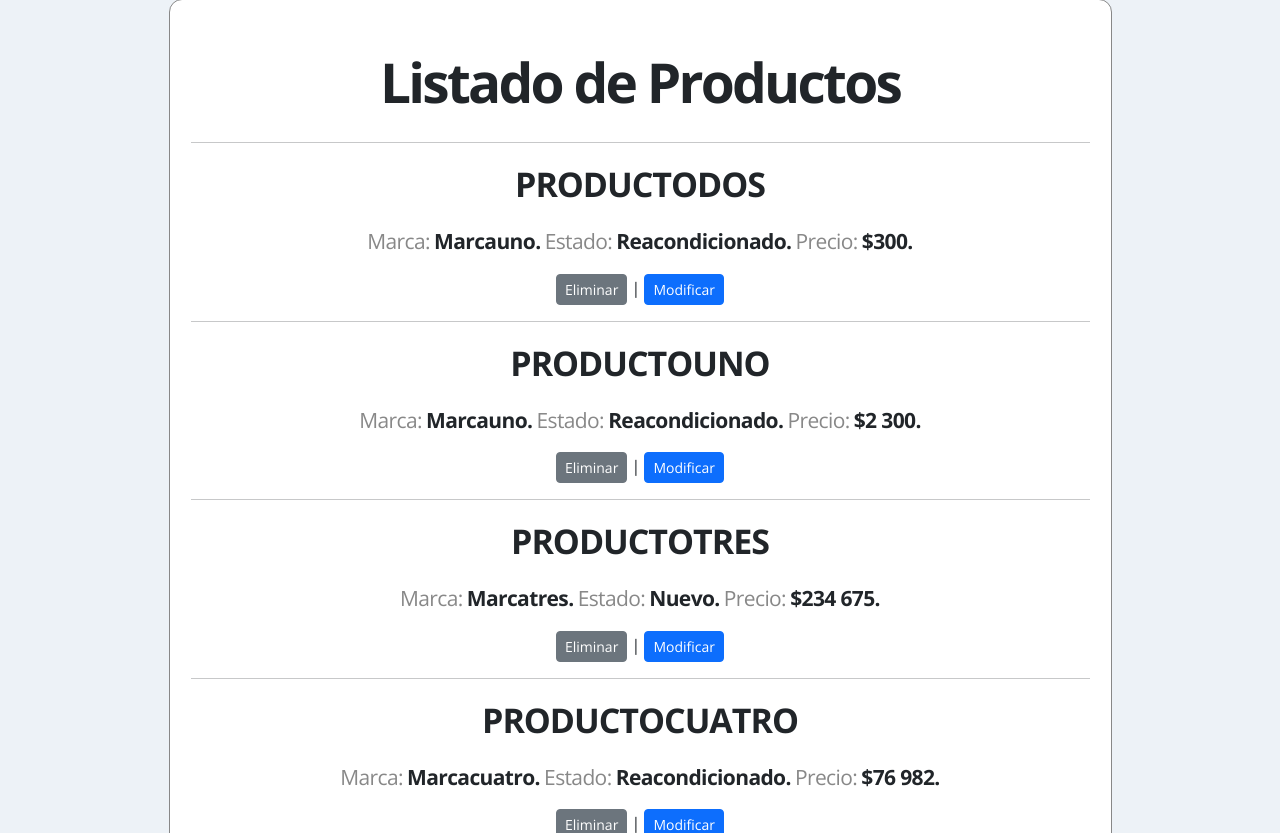
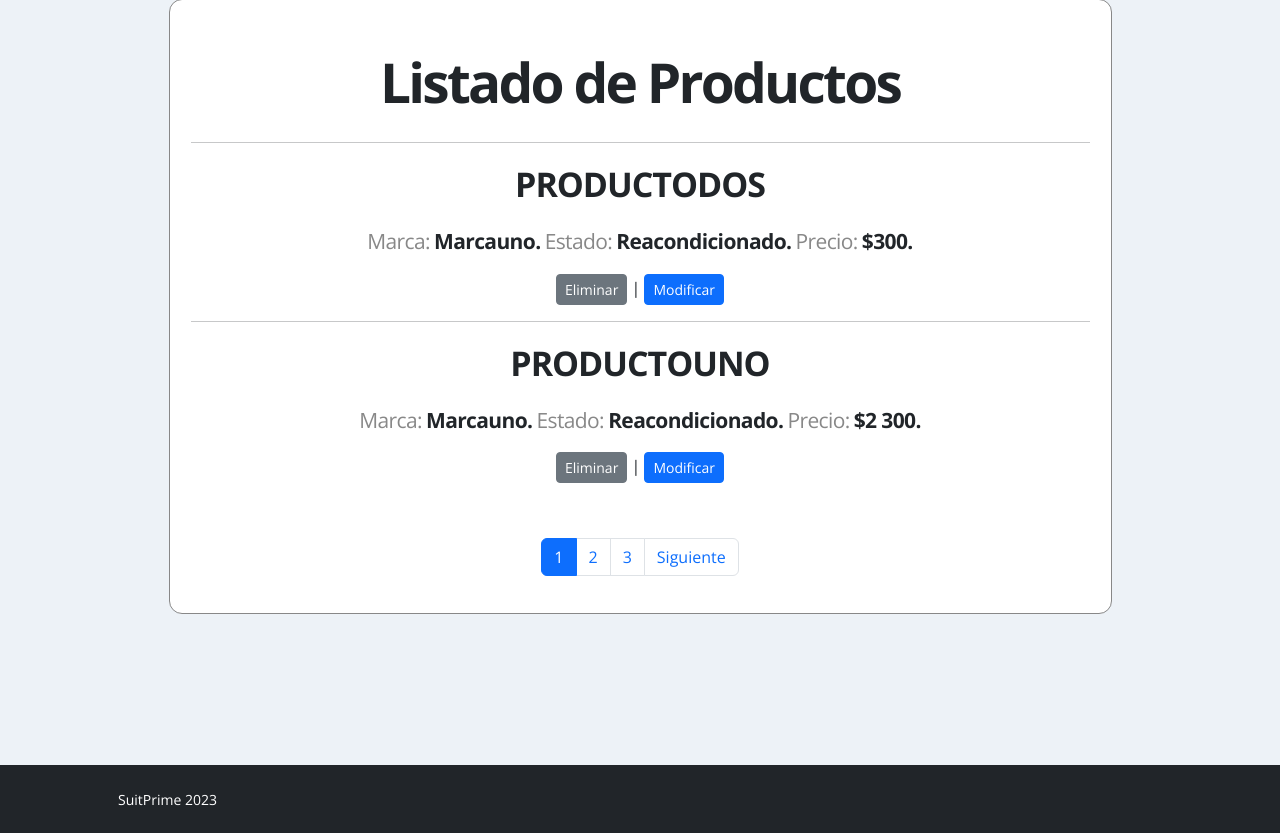
Before and after one commit to enriquefuenzalida/primesuit_newbegin, a Django app: page /Listar-producto/ in a window 1280 px wide. Shown: the part 91-924 px from the top of the page. Run offline with Django 4.2, Linux system fonts and the light colour scheme; data comes from the database, SQL or seed files in the repository; both versions use the stored data as it was after the commit; some libraries are stand-ins or nearby versions.

Commit message:
paginador commit

```diff
--- a/app/templates/app/home.html
+++ b/app/templates/app/home.html
@@ -25,7 +25,7 @@
                         <div class="col-lg-8 col-xl-7 col-xxl-6">
                             <div class="my-5 text-center text-xl-start">
                                 <h1 id="portadaTitulo">SuitPrime</h1>
-                                <p class="portadaTituloDesc" >Expertos en limpieza de cristales</p>
+                                <p class="portadaTituloDesc" >Expertos en cristales</p>
                                 <p class="portadaTituloDesc" ><a id="portadaTituloPlanes"  href="galeria">Ver planes</a></p>
                             </div>
                         </div>
--- /dev/null
+++ b/app/templates/app/paginator.html
@@ -0,0 +1,46 @@
+{% if paginator.num_pages > 1%}
+<div class="d-flex justify-content-center">
+    <ul class="pagination">
+        {% if entity.has_previous %}
+            <li class="page-item d-none d-sm-block"><a class="page-link" href="?page={{ entity.previous_page_number }}#pagtable">Anterior</a></li>
+        {% endif %}
+        {% for page in paginator.page_range %}
+            {% if forloop.last and page != entity.number and paginator.num_pages > 7 %}
+                {% if entity.next_page_number != paginator.num_pages%}
+                <li class="page-item">
+                    <a class="page-link" href="?page={{ entity.number | add:1}}#pagtable">...</a>
+                </li>
+                {% endif %}
+            <li class="page-item">
+                    <a class="page-link" href="?page={{paginator.num_pages}}#pagtable">{{paginator.num_pages}}</a>
+            </li>
+            {% endif %}
+            {% if page == entity.number and page > 7 %}
+            <li class="page-item">
+                <a class="page-link" href="?page={{ page | add:-1 }}#pagtable">...</a>
+            </li>
+            {% endif %}
+            {% if page < 7 or page == entity.number %}
+            <li class="page-item {% if page == entity.number %}active{% endif %}">
+                <a class="page-link" href="?page={{ page }}#pagtable">{{ page }}</a>
+            </li>
+            {% endif %}
+        {% endfor %}
+        {% if entity.has_next %}
+            <li class="page-item d-none d-sm-block">
+                <a class="page-link" href="?page={{ entity.next_page_number }}#pagtable">Siguiente</a>
+            </li>
+        {% endif %}
+    </ul>
+</div>
+<div class="d-flex justify-content-center d-sm-none">
+    {% if entity.has_previous %}
+        <span class="page-item"><a  class="page-link" href="?page={{ entity.previous_page_number }}#pagtable">Anterior</a></span>
+    {% endif %}
+    {% if entity.has_next %}
+        <span class="page-item"><a class="page-link" href="?page={{ entity.next_page_number }}#pagtable">Siguiente</a></span>
+    {% endif %}
+    <br>
+    <br>
+</div>
+{% endif %}
--- a/app/templates/app/producto/listar.html
+++ b/app/templates/app/producto/listar.html
@@ -28,7 +28,7 @@
 <div style="padding: 34px;">
 <div id="productoslista">
 <h2>Listado de Productos</h2>
-{% for p in productos %}
+{% for p in entity %}
 <hr/>
 <div>
 <dl class="prodNombre">
@@ -46,6 +46,11 @@
 <p><a href="#" onclick="eliminarProducto( {{ p.id }} )" class="btn btn-secondary btn-sm">Eliminar</a> | <a href="{% url 'Modificar_producto' p.id %}" class="btn btn-primary btn-sm">Modificar</a></p>
 </div>
 {% endfor %}
+
+<div style="margin: 55px 0 0 0;">
+{% include 'app/paginator.html' %}
+</div>
+
 </div>
 </div>
 
--- a/app/views.py
+++ b/app/views.py
@@ -2,6 +2,7 @@ from django.shortcuts import render, redirect, get_object_or_404
 from .models import Producto
 from .forms import ContactoForm, ProductoForms
 from django.contrib import messages
+from django.core.paginator import Paginator
 
 # Create your views here.
 
@@ -47,9 +48,18 @@ def agregar_producto(request):
 def Listar_producto(request):
 
     productos = Producto.objects.all()
+    page = request.GET.get('page', 1)
+
+    try:
+        paginator = Paginator(productos, 2)
+        productos = paginator. page(page)
+    except:
+        raise Http404
+
 
     data = {
-        'productos' : productos
+        'entity' : productos,
+        'paginator' : paginator
     }
 
     return render(request,'app/producto/listar.html', data)
```
Also changed, not shown: app/templates/app/galeria.html (+1 -11 lines), db.sqlite3, media/productos/vidrio_claro_srWgp9o.jpeg (added), 6 other files.
